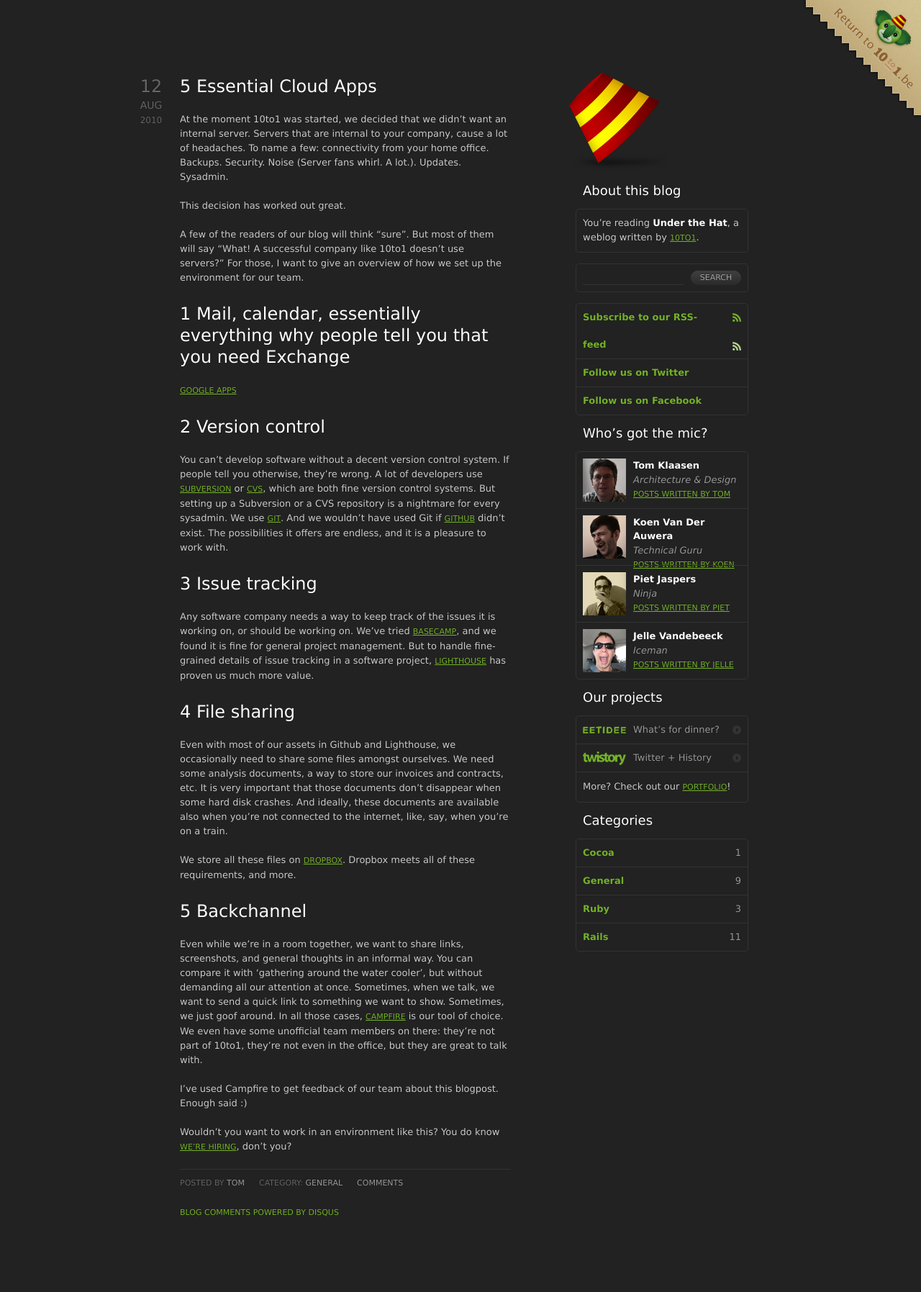
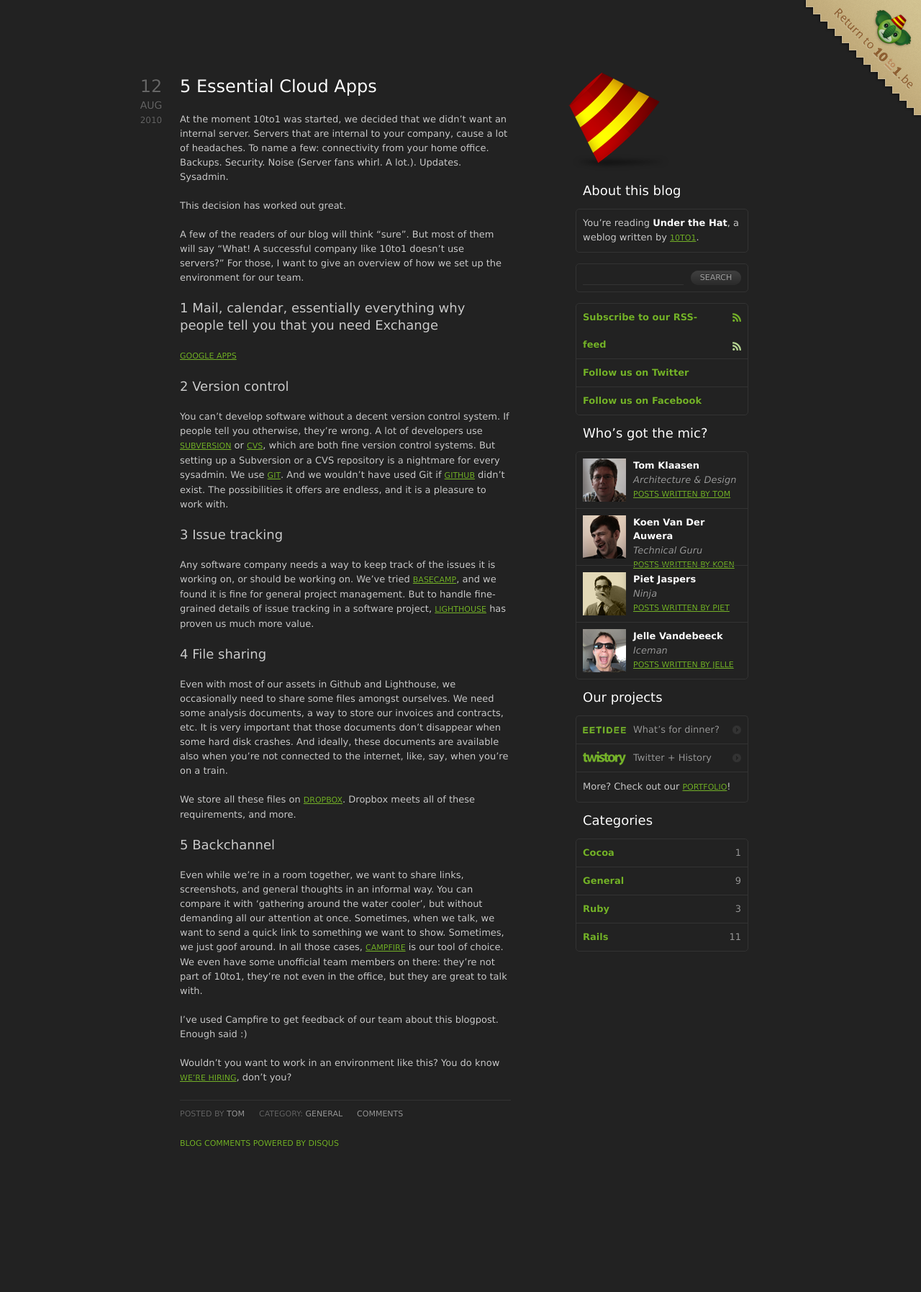
Before and after one commit to 10to1/10to1.github.com, a Jekyll site: the page built from _posts/2010-08-12-5-essential-cloud-apps.md, in a window 1280 px wide. Shown: the whole page at 72% size. Built offline with Jekyll 4.4.1, drawn with Linux system fonts in a browser that asks for light colours; comment, search, counter and statistics services are not loaded; after the commit the page ends 1699 px from its top, so only the background shows below that.

Commit message:
h3 in the title\

```diff
--- a/_posts/2010-08-12-5-essential-cloud-apps.md
+++ b/_posts/2010-08-12-5-essential-cloud-apps.md
@@ -10,26 +10,21 @@
 
 A few of the readers of our blog will think "sure". But most of them will say "What! A successful company like 10to1 doesn't use servers?" For those, I want to give an overview of how we set up the environment for our team.
 
-1 Mail, calendar, essentially everything why people tell you that you need Exchange
-----
+### 1 Mail, calendar, essentially everything why people tell you that you need Exchange
 [Google Apps](http://www.google.com/apps/intl/en/business/index.html)
 
-2 Version control
-----
+### 2 Version control
 You can't develop software without a decent version control system. If people tell you otherwise, they're wrong. A lot of developers use [Subversion](http://subversion.tigris.org/) or [CVS](http://www.nongnu.org/cvs/), which are both fine version control systems. But setting up a Subversion or a CVS repository is a nightmare for every sysadmin. We use [Git](http://git-scm.com/). And we wouldn't have used Git if [GitHub](http://github.com) didn't exist. The possibilities it offers are endless, and it is a pleasure to work with.
 
-3 Issue tracking
-----
+### 3 Issue tracking
 Any software company needs a way to keep track of the issues it is working on, or should be working on. We've tried [Basecamp](http://basecamphq.com/), and we found it is fine for general project management. But to handle fine-grained details of issue tracking in a software project, [Lighthouse](http://lighthouseapp.com/) has proven us much more value.
 
-4 File sharing
-----
+### 4 File sharing
 Even with most of our assets in Github and Lighthouse, we occasionally need to share some files amongst ourselves. We need some analysis documents, a way to store our invoices and contracts, etc. It is very important that those documents don't disappear when some hard disk crashes. And ideally, these documents are available also when you're not connected to the internet, like, say, when you're on a train.
 
 We store all these files on [Dropbox](https://www.dropbox.com/home). Dropbox meets all of these requirements, and more.
 
-5 Backchannel
-----
+### 5 Backchannel
 Even while we're in a room together, we want to share links, screenshots, and general thoughts in an informal way. You can compare it with 'gathering around the water cooler', but without demanding all our attention at once. Sometimes, when we talk, we want to send a quick link to something we want to show. Sometimes, we just goof around. In all those cases, [Campfire](http://campfirenow.com/) is our tool of choice. We even have some unofficial team members on there: they're not part of 10to1, they're not even in the office, but they are great to talk with.
 
 I've used Campfire to get feedback of our team about this blogpost. Enough said :)
```
